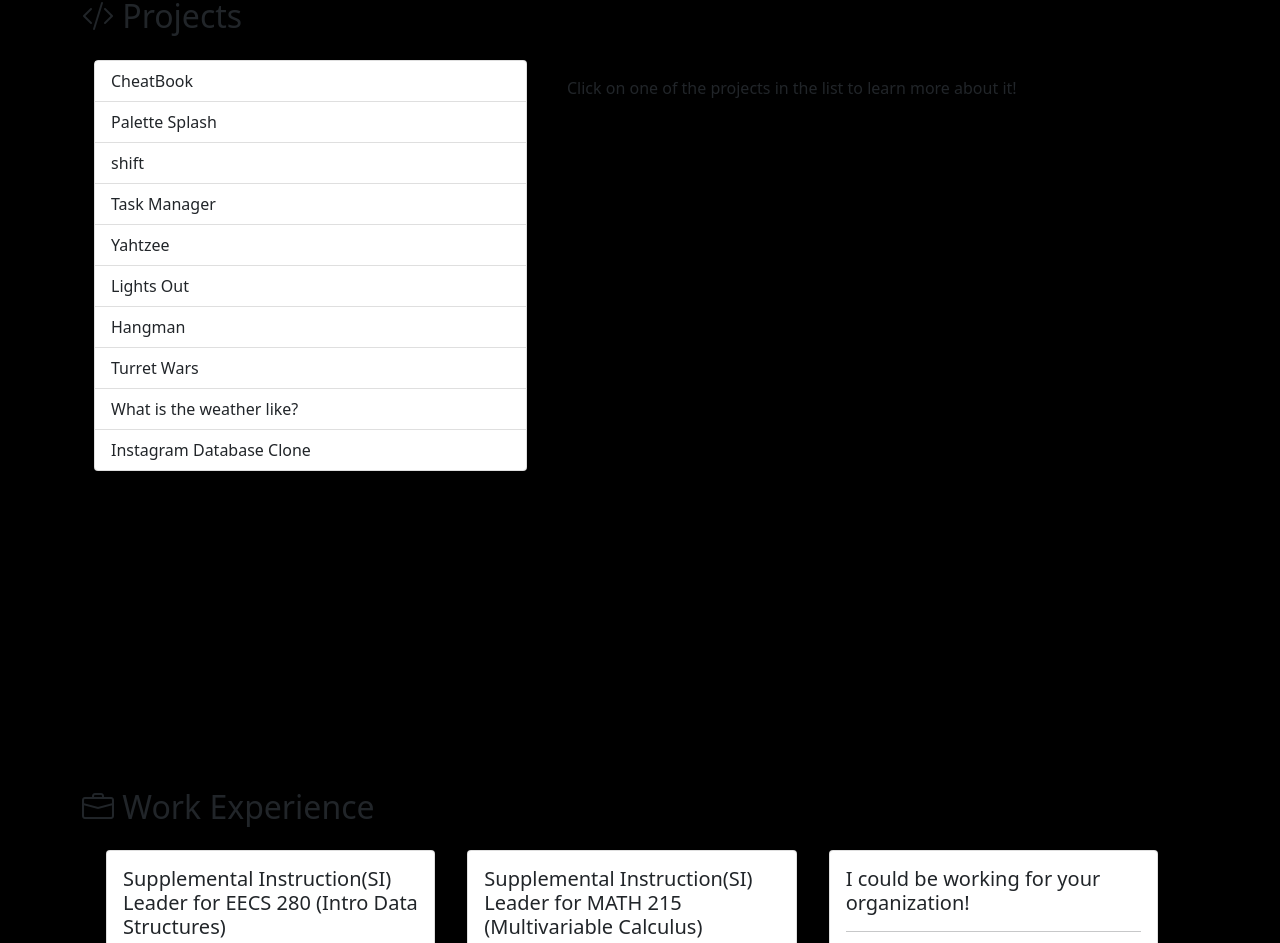
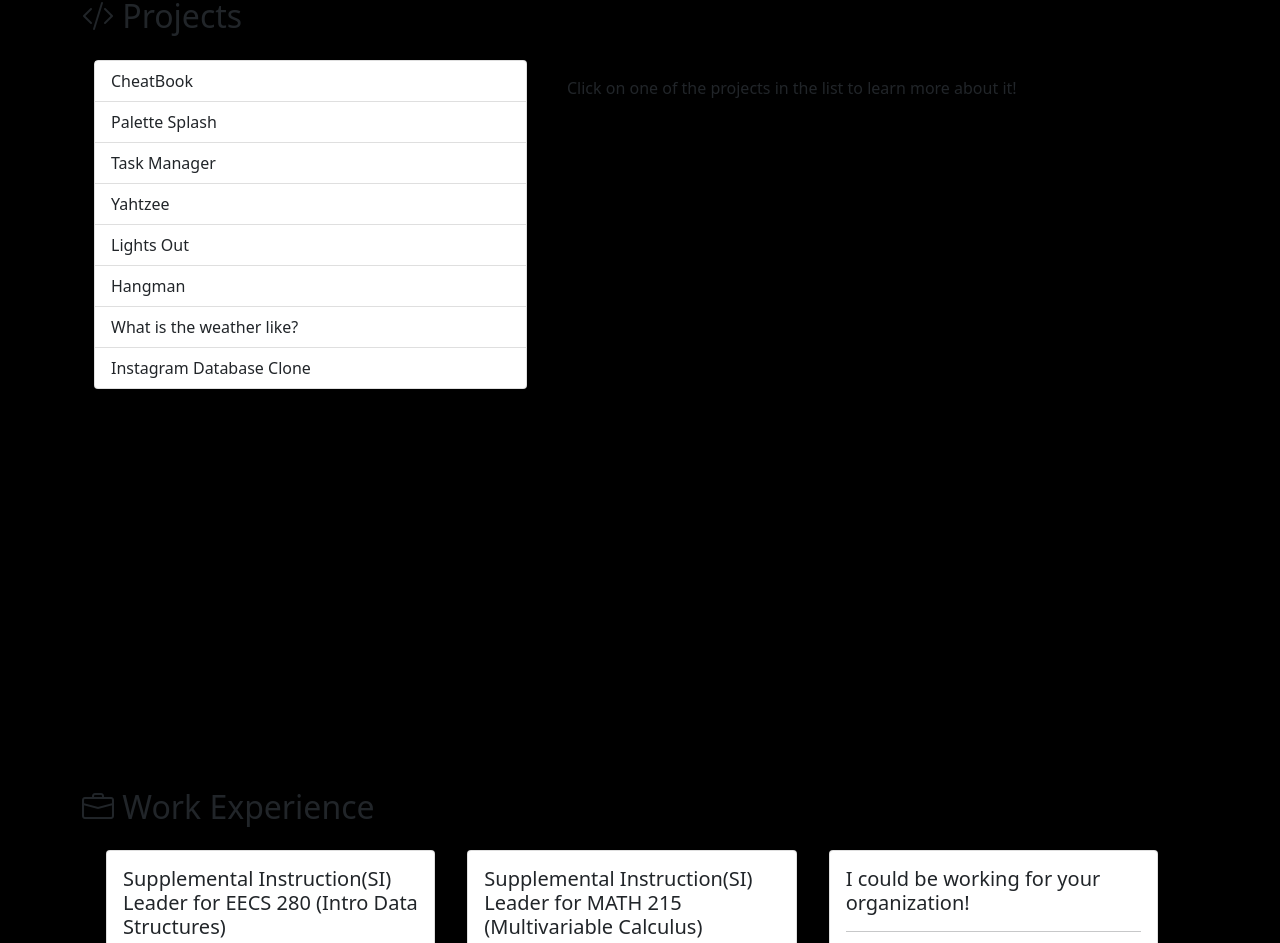
Before and after one commit to arryan135/React-Website1.0, a Vue app: page / in a window 1280 px wide. Shown: the part 1868-2811 px from the top of the page. Built offline with nearby package versions, Linux system fonts and the light colour scheme.

Commit message:
comment out two projects temporarily

```diff
--- a/src/components/ProjectInformation.vue
+++ b/src/components/ProjectInformation.vue
@@ -43,12 +43,12 @@
                          <p>If you would like to check out Palette Splash for yourself, you can find it <a href="https://arryan135.github.io/palette_splash/" target="_blank" rel="noopener noreferrer">here</a>!</p>
                          <p>If you would like to know more about the implementation details, check out my GitHub <a href="https://github.com/arryan135/palette_splash" target="_blank" rel="noopener noreferrer">repo</a>.</p>`
                     },
-                    {
-                        name: "shift",
-                        html:
-                        `<p>Second of four in the programming languages series of projects, <span class="italic">shift</span> is a return to a more traditional syntax. Using only characters that can be accessed when the Shift key is held down on a U.S. layout keyboard, and taking inspiration from Bash syntax, shift provides 26 registers and 4096 words of memory for the program. Although stack frames are a bit trickier to work with, the readability is very much improved over beep boop.</p>
-                        <p>If you'd like to check out <span class="italic">shift</span> for yourself, you can find it <a href="https://danlliu.github.io/shift" target="_blank" rel="noopener noreferrer"> here</a>!</p>`
-                    },
+                    // {
+                    //     name: "shift",
+                    //     html:
+                    //     `<p>Second of four in the programming languages series of projects, <span class="italic">shift</span> is a return to a more traditional syntax. Using only characters that can be accessed when the Shift key is held down on a U.S. layout keyboard, and taking inspiration from Bash syntax, shift provides 26 registers and 4096 words of memory for the program. Although stack frames are a bit trickier to work with, the readability is very much improved over beep boop.</p>
+                    //     <p>If you'd like to check out <span class="italic">shift</span> for yourself, you can find it <a href="https://danlliu.github.io/shift" target="_blank" rel="noopener noreferrer"> here</a>!</p>`
+                    // },
                     {
                         name: "Task Manager",
                         html:
@@ -81,30 +81,30 @@
                         <p>If you would like to check out Hangman for yourself, you can find it <a href="https://arryan135.github.io/hangman/" target="_blank" rel="noopener noreferrer">here</a>! (If it feels too zoomed in on your browser, just zoom out)</p>
                         <p>If you would like to know more about the game’s implementation details, check out my GitHub <a href="https://github.com/arryan135/hangman" target="_blank" rel="noopener noreferrer">repo</a>.</p>`
                     },
-                    {
-                        name: "Turret Wars",
-                        html:
-                        `<p>Over the course of approximately a week, I designed a space-themed shooter game. In this game, your aim is to take out turrets before they take you out. After a few levels, you're able to use shields to take damage, and later on use an EMP to stop turrets from shooting temporarily. The project as a whole was over 3000 lines of Swift code, and was coded using Apple's SpriteKit framework for the physics and animation.</p>
-                         <h4>Image Gallery:</h4>
-                         <div class="container mb-3">
-                            <div>
-                                <img class="img-fluid" src="img/turret1.png" aria-describedby="turret1-caption">
-                            </div>
-                            <small id="turret1-caption">A sniper turret shooting a bullet at the player.</small>
-                         </div>
-                         <div class="container mb-3">
-                            <div>
-                                <img class="img-fluid" src="img/turret2.png" aria-describedby="turret2-caption">
-                            </div>
-                            <small id="turret2-caption">A basic turret shooting at the player, who can hide behind the barriers for cover.</small>
-                         </div>
-                         <div class="container mb-3">
-                            <div>
-                                <img class="img-fluid" src="img/turret3.png" aria-describedby="turret3-caption">
-                            </div>
-                            <small id="turret3-caption">The upgrade screen of Turret Wars, allowing the player to make their spaceship better.</small>
-                         </div>`
-                    },
+                    // {
+                    //     name: "Turret Wars",
+                    //     html:
+                    //     `<p>Over the course of approximately a week, I designed a space-themed shooter game. In this game, your aim is to take out turrets before they take you out. After a few levels, you're able to use shields to take damage, and later on use an EMP to stop turrets from shooting temporarily. The project as a whole was over 3000 lines of Swift code, and was coded using Apple's SpriteKit framework for the physics and animation.</p>
+                    //      <h4>Image Gallery:</h4>
+                    //      <div class="container mb-3">
+                    //         <div>
+                    //             <img class="img-fluid" src="img/turret1.png" aria-describedby="turret1-caption">
+                    //         </div>
+                    //         <small id="turret1-caption">A sniper turret shooting a bullet at the player.</small>
+                    //      </div>
+                    //      <div class="container mb-3">
+                    //         <div>
+                    //             <img class="img-fluid" src="img/turret2.png" aria-describedby="turret2-caption">
+                    //         </div>
+                    //         <small id="turret2-caption">A basic turret shooting at the player, who can hide behind the barriers for cover.</small>
+                    //      </div>
+                    //      <div class="container mb-3">
+                    //         <div>
+                    //             <img class="img-fluid" src="img/turret3.png" aria-describedby="turret3-caption">
+                    //         </div>
+                    //         <small id="turret3-caption">The upgrade screen of Turret Wars, allowing the player to make their spaceship better.</small>
+                    //      </div>`
+                    // },
                     {
                         name: "What is the weather like?",
                         html:
```
